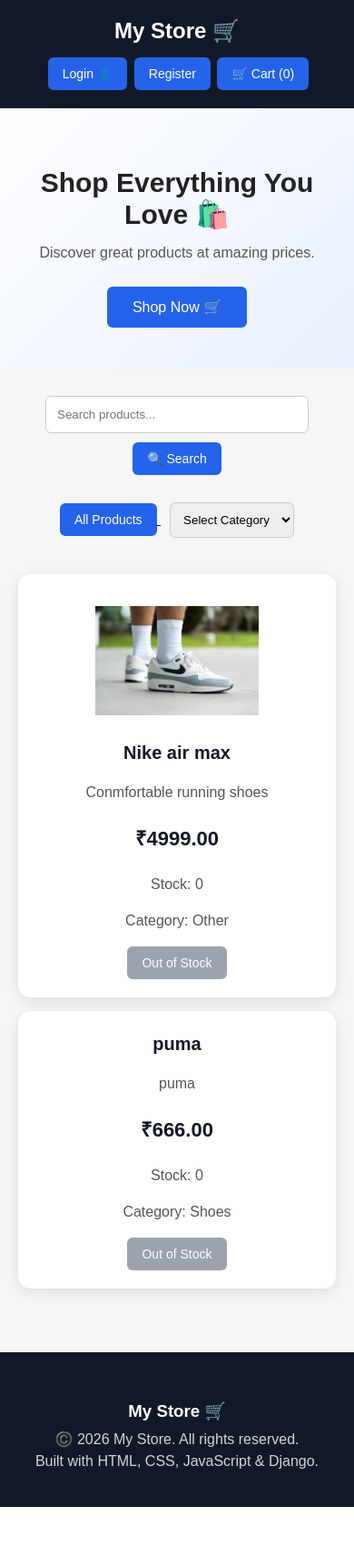
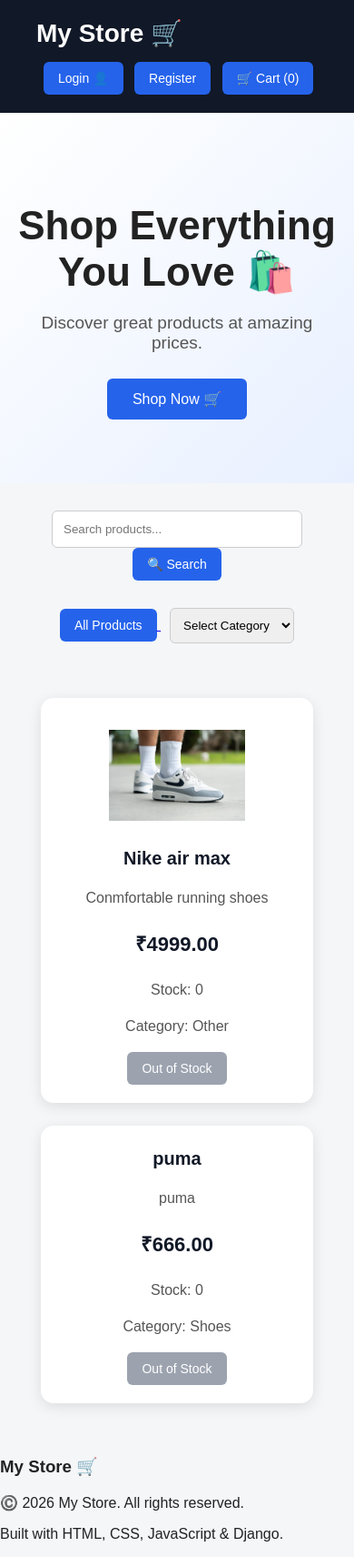
Before and after one commit to chauhanmukul915-arch/ecommerce, a Django app: page / in a window 390 px wide. Shown: the whole page at 91% size. Before the commit the page ends 1656 px from the top, so only its background shows below. Run offline with Django 5.2, Linux system fonts and the light colour scheme; data comes from the database, SQL or seed files in the repository.

Commit message:
Fix product image size

```diff
--- a/store/static/store/style.css
+++ b/store/static/store/style.css
@@ -4,6 +4,7 @@ body {
     background: #f4f6f8;
     color: #222;
 }
+
 /* HEADER */
 header {
     background: #111827;
@@ -15,14 +16,17 @@ header {
     flex-wrap: wrap;
     gap: 15px;
 }
+
 header h1 {
     margin: 0;
     font-size: 28px;
 }
+
 header a {
     text-decoration: none;
     margin-left: 8px;
 }
+
 /* BUTTONS */
 button {
     background: #2563eb;
@@ -34,38 +38,46 @@ button {
     font-size: 14px;
     transition: 0.2s;
 }
+
 button:hover {
     background: #1d4ed8;
     transform: translateY(-1px);
 }
+
 button:disabled {
     background: #9ca3af;
     cursor: not-allowed;
     transform: none;
 }
+
 /* HERO */
 .hero {
     background: linear-gradient(135deg, #ffffff, #e8f0ff);
     padding: 70px 20px;
     text-align: center;
 }
+
 .hero-content {
     max-width: 800px;
     margin: auto;
 }
+
 .hero-content h1 {
     font-size: 44px;
     margin-bottom: 15px;
 }
+
 .hero-content p {
     font-size: 19px;
     color: #555;
     margin-bottom: 28px;
 }
+
 .hero-content button {
     font-size: 16px;
     padding: 13px 28px;
 }
+
 /* SEARCH */
 input[name="q"] {
     outline: none;
@@ -75,14 +87,17 @@ input[name="q"] {
     border: 1px solid #ccc;
     transition: 0.2s;
 }
+
 input[name="q"]:focus {
     border-color: #2563eb;
     box-shadow: 0 0 5px rgba(37, 99, 235, 0.25);
 }
+
 /* CATEGORY */
 select {
     cursor: pointer;
 }
+
 /* PRODUCTS */
 .products {
     display: flex;
@@ -91,6 +106,7 @@ select {
     padding: 40px;
     justify-content: center;
 }
+
 /* PRODUCT CARD */
 .product-card {
     background: white;
@@ -101,45 +117,54 @@ select {
     text-align: center;
     transition: 0.3s;
 }
+
 .product-card:hover {
     transform: translateY(-6px);
     box-shadow: 0 10px 25px rgba(0, 0, 0, 0.16);
 }
+
 .product-card h2,
 .product-card h3 {
     color: #111827;
 }
+
 .product-card h3 {
     font-size: 20px;
     margin-top: 5px;
 }
+
 .product-card h3 a {
     color: #111827;
     text-decoration: none;
 }
+
 .product-card h3 a:hover {
     color: #2563eb;
 }
+
 .product-card p {
     color: #555;
     line-height: 1.5;
 }
+
 /* PRICE */
 .price {
     font-size: 22px;
     font-weight: bold;
     color: #111827 !important;
 }
-/* PRODUCT IMAGE */
+
+/* PRODUCT IMAGE - SMALLER */
 .product-image {
-    width: 220px;
-    height: 180px;
+    width: 150px;
+    height: 130px;
     max-width: 100%;
     object-fit: contain;
     display: block;
     margin: 0 auto 15px;
     border-radius: 10px;
 }
+
 /* AUTH */
 .auth-container {
     width: 350px;
@@ -151,10 +176,12 @@ select {
     box-shadow: 0 5px 20px rgba(0, 0, 0, 0.12);
     box-sizing: border-box;
 }
+
 .auth-container h1 {
     text-align: center;
     margin-bottom: 25px;
 }
+
 .auth-container input,
 .auth-container textarea {
     width: 100%;
@@ -165,75 +192,22 @@ select {
     border-radius: 6px;
     font-size: 14px;
 }
+
 .auth-container input:focus,
 .auth-container textarea:focus {
     outline: none;
     border-color: #2563eb;
 }
+
 .auth-container textarea {
     min-height: 100px;
     resize: vertical;
 }
+
 .auth-container button {
     width: 100%;
     margin-top: 10px;
 }
+
 .auth-container a {
-    color: #2563eb;
-    text-decoration: none;
-}
-/* FOOTER */
-.footer {
-    background: #111827;
-    color: white;
-    text-align: center;
-    padding: 35px 20px;
-    margin-top: 50px;
-}
-.footer h3 {
-    margin-bottom: 10px;
-}
-.footer p {
-    margin: 6px 0;
-    color: #d1d5db;
-}
-/* MOBILE */
-@media (max-width: 600px) {
-    header {
-        padding: 20px;
-        text-align: center;
-        justify-content: center;
-    }
-    header h1 {
-        width: 100%;
-        font-size: 24px;
-    }
-    header a {
-        margin-left: 3px;
-    }
-    .products {
-        padding: 20px;
-        gap: 15px;
-    }
-    .product-card {
-        width: 100%;
-        max-width: 320px;
-    }
-    .product-image {
-        width: 180px;
-        height: 150px;
-    }
-    input[name="q"] {
-        width: 80% !important;
-        margin-bottom: 10px;
-    }
-    .hero {
-        padding: 45px 15px;
-    }
-    .hero-content h1 {
-        font-size: 30px;
-    }
-    .hero-content p {
-        font-size: 16px;
-    }
-}
+    color:
```
